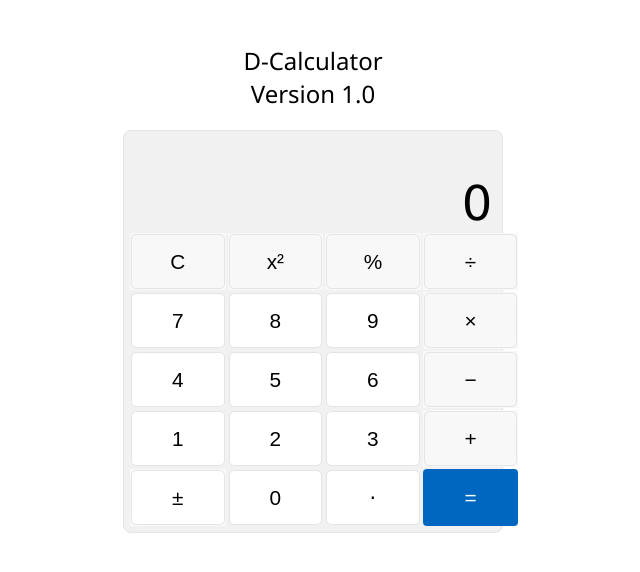
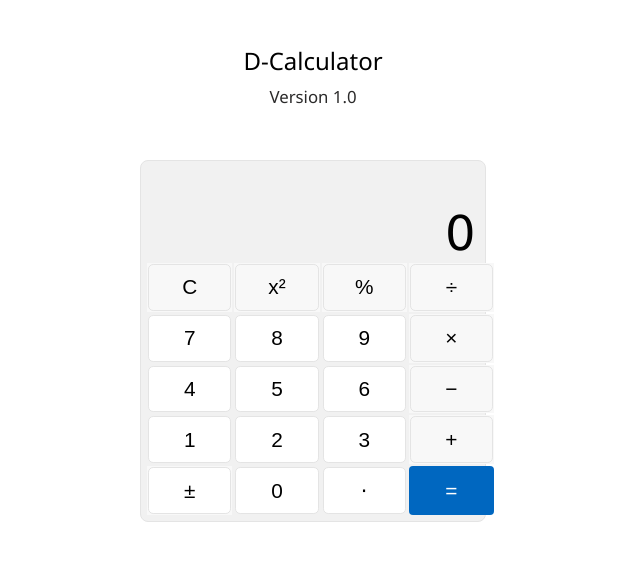
Before and after one commit to Davenof/dalculator, a plain HTML site: page index.html in a window 1280 px wide. Shown: the whole page, without its empty margins (327-967 px from the left). Drawn offline with Linux system fonts and the light colour scheme.

Commit message:
Update style.css

```diff
--- a/style.css
+++ b/style.css
@@ -9,15 +9,20 @@ body {
 
 main {
     margin: auto;
-    width: 33%;
+    width: 30%;
 }
 
 main p {
     font-family: 'Segoe UI', Tahoma, Geneva, Verdana, sans-serif;
     font-size: 1.5em;
-    margin-bottom: 20px;
+    margin-bottom: 50px;
     padding-top: 20px;
     text-align: center;
+}
+
+main p .version {
+    color: #2b2a2a;
+    font-size: 00.7em;
 }
 
 /* WRAPPER */
@@ -56,8 +61,8 @@ table td input {
     font-size: 1.3em;
     height: auto;
     margin: auto;
-    padding: 0.7em;
-    width: 4.5em;
+    padding: 0.5em;
+    width: 4em;
 }
 
 table td input:hover {
```
